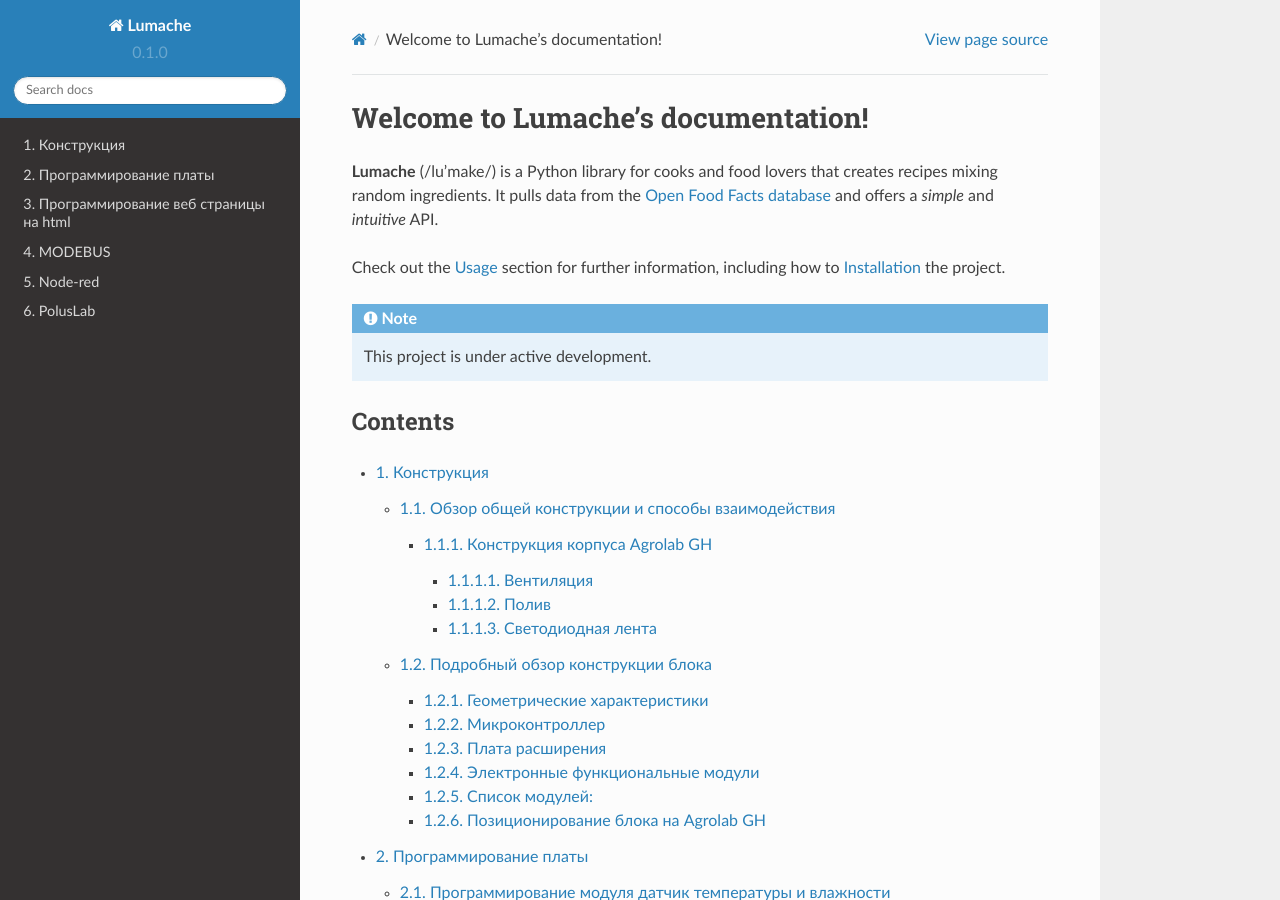
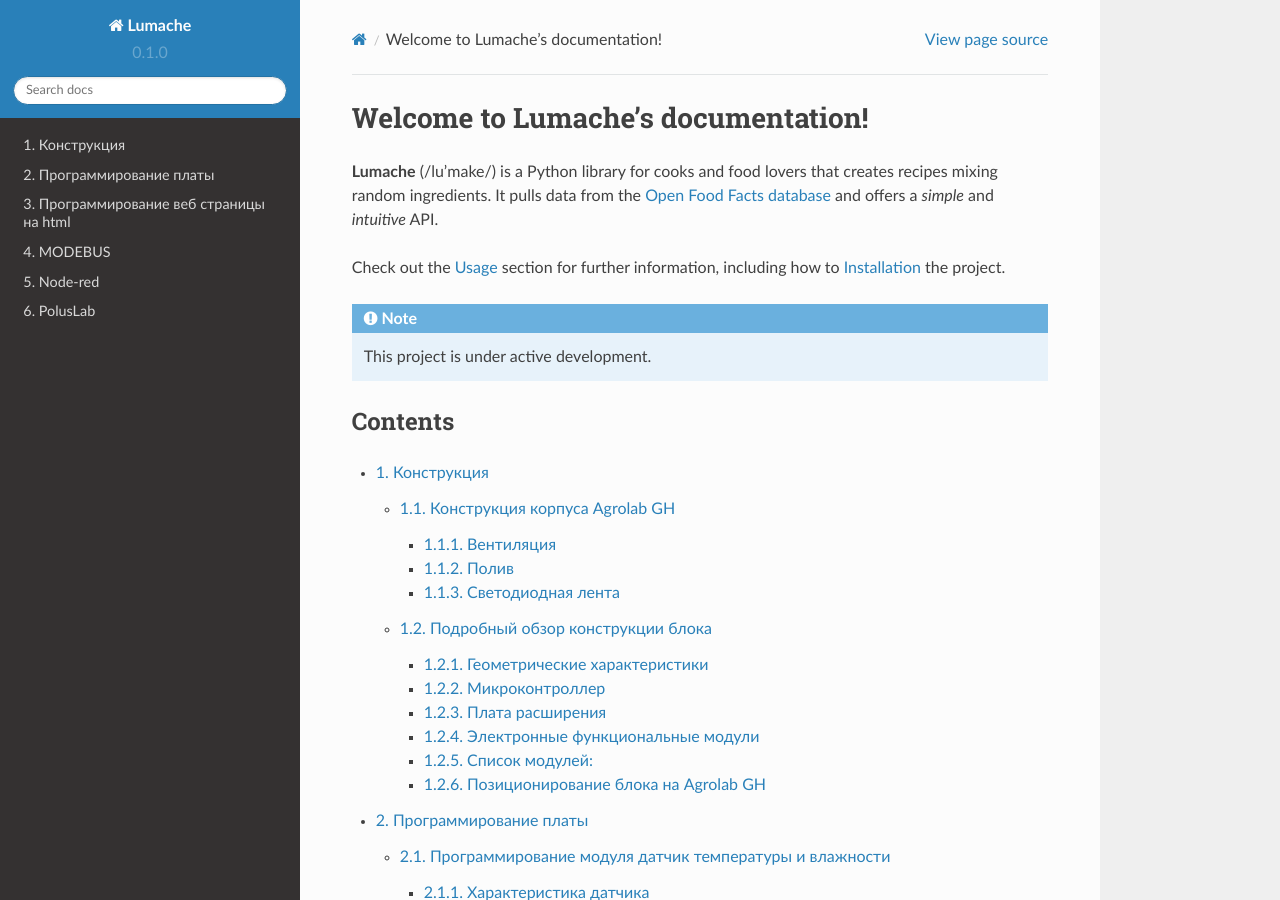
Before and after one commit to BBanwz/book_AL_GH, a Sphinx documentation site: the page built from docs/index.rst, in a window 1280 px wide and 900 px high. Built offline with Sphinx 7.4.7 and the Read the Docs theme 2.0.0, drawn with Linux system fonts in a browser that asks for light colours.

Commit message:
Update 1mainBody.rst

```diff
--- a/docs/1construction/1mainBody.rst
+++ b/docs/1construction/1mainBody.rst
@@ -1,8 +1,3 @@
-Обзор общей конструкции и способы взаимодействия
-================================================
-
-**Аннотация**
-
 Agrolab GH – автономный или отапливаемый парник для круглогодичного или внесезонного выращивания тепличных культур и рассады, представляющий собой сооружение защищенного грунта со светопроницаемым куполом. В Agrolab GH образуется постоянная атмосфера с, по возможности, настраиваемыми параметрами внутренней среды. На здоровье растений в значительной мере влияют многие факторы, как например: влажность воздуха, кислотность, влажность и солевой баланс почвы, содержание кислорода, диоксида углерода в атмосфере, интенсивность солнечного излучения и тп. Часто за этим всем приходится следить человеку, однако, большую часть работы может взять на себя автоматизированная система.
 
 Для эффективного климат контроля такое сооружение необходимо снабдить датчиками, показания которых будут влиять на дальнейшее “поведение” Agrolab GH.
```
